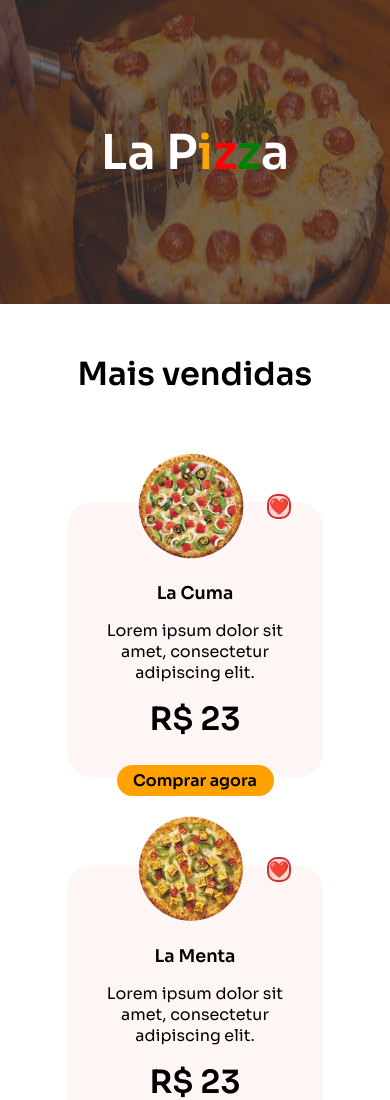
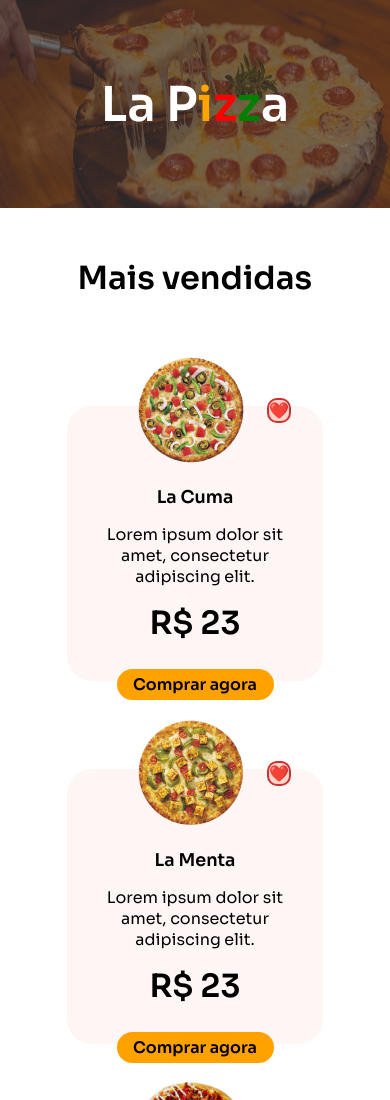
Before and after one commit to LeonardoMancilha/La-Pizza, a plain HTML site: page index.html in a window 390 px wide. Shown: the top 1100 px of the page. Drawn offline with Linux system fonts and the light colour scheme.

Commit message:
Update style.css

```diff
--- a/assets/css/style.css
+++ b/assets/css/style.css
@@ -306,8 +306,8 @@ footer {
 
 @media (max-width: 600px) {
     div.fundo {
-        min-height: 19rem;
-        background-size: 100vw 46vh;
+        min-height: 13rem;
+        background-size: 100vw 32vh;
     }
     section.pizza {
         height: 20rem;
```
